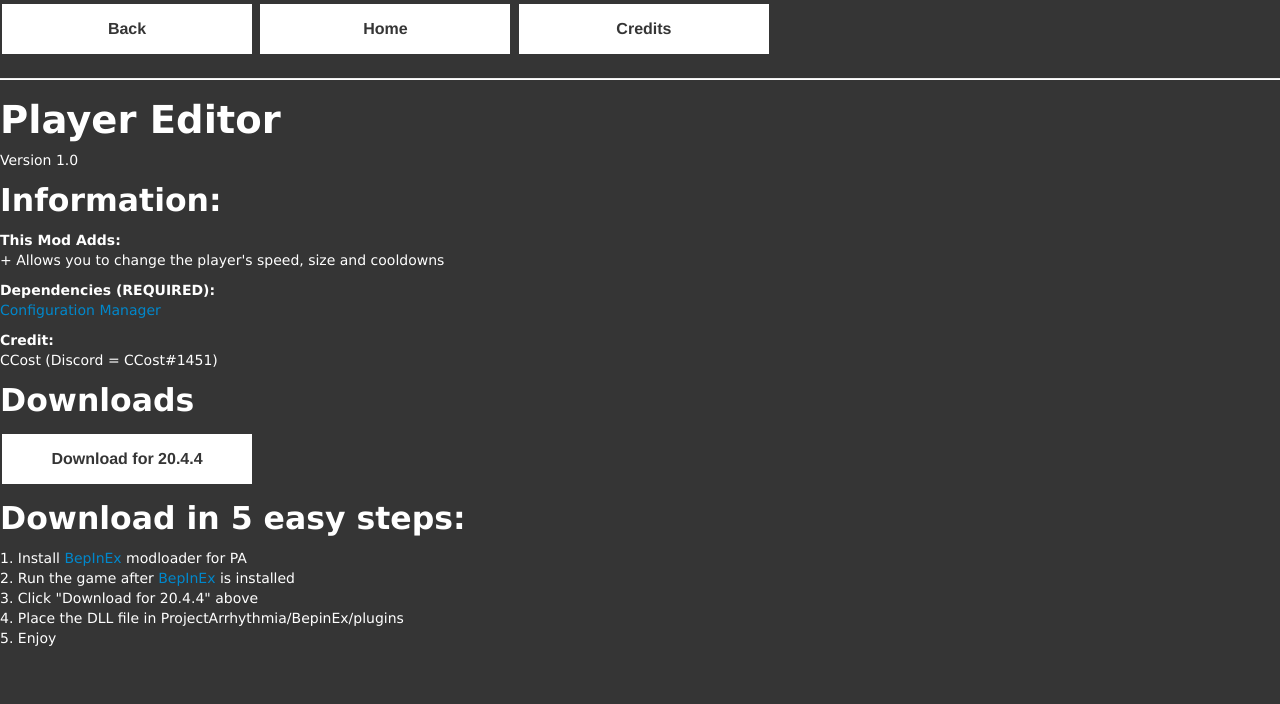
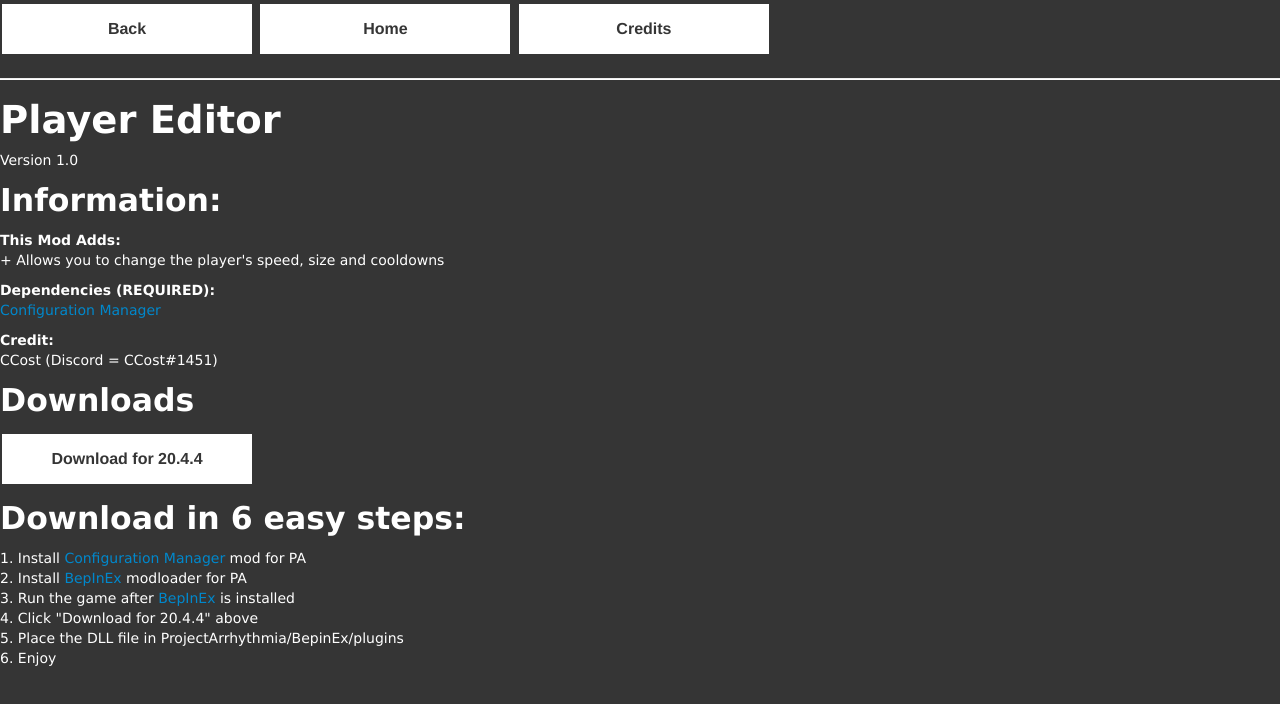
Before and after one commit to pamodding/pamodding.github.io, a plain HTML site: page fun/playereditor/index.html in a window 1280 px wide. Drawn offline with Linux system fonts and the light colour scheme; files that its build step writes are made by us from their sources.

Commit message:
fixes againnn

```diff
--- a/fun/playereditor/index.html
+++ b/fun/playereditor/index.html
@@ -78,13 +78,14 @@
 	</p>
 	<h2>Downloads</h2>
 	<a href="/fun/playereditor/PlayerEditor.dll"><button class="button">Download for 20.4.4</button></a><br>
-	<h2>Download in 5 easy steps:</h2>
+	<h2>Download in 6 easy steps:</h2>
 	<p>
-		1. Install <a href="https://github.com/BepInEx/BepInEx/releases">BepInEx</a> modloader for PA<br>
-		2. Run the game after <a href="https://github.com/BepInEx/BepInEx/releases">BepInEx</a> is installed<br>
-		3. Click "Download for 20.4.4" above<br>
-		4. Place the DLL file in ProjectArrhythmia/BepinEx/plugins <br>
-		5. Enjoy
+		1. Install <a href="https://pamodding.github.io/essentials/configurationmanager/">Configuration Manager</a> mod for PA<br>
+		2. Install <a href="https://github.com/BepInEx/BepInEx/releases">BepInEx</a> modloader for PA<br>
+		3. Run the game after <a href="https://github.com/BepInEx/BepInEx/releases">BepInEx</a> is installed<br>
+		4. Click "Download for 20.4.4" above<br>
+		5. Place the DLL file in ProjectArrhythmia/BepinEx/plugins <br>
+		6. Enjoy
 	</p>
 </body>
 
```
Also changed, not shown: cheat/playereditor/index.html (+6 -5 lines).
